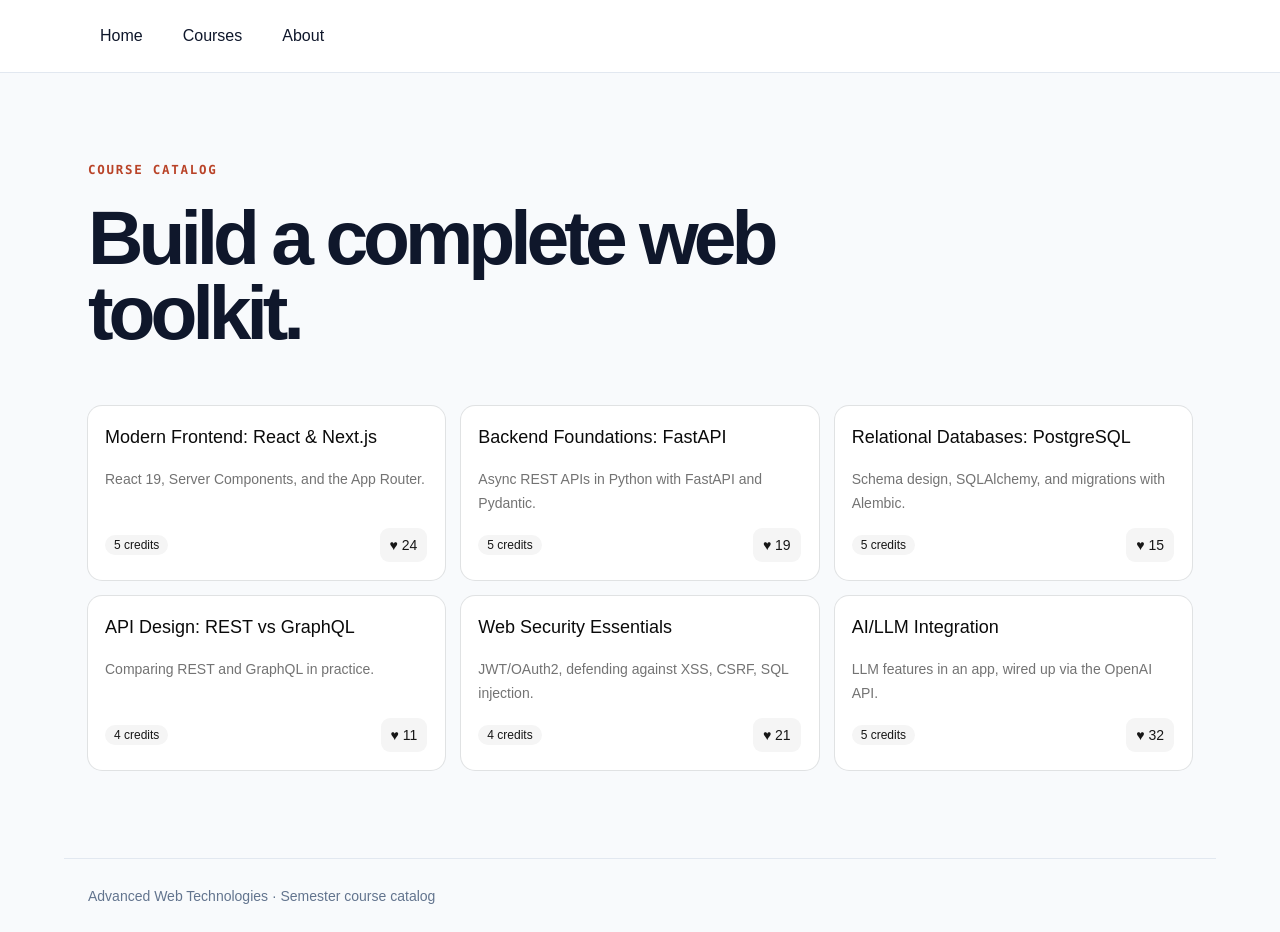
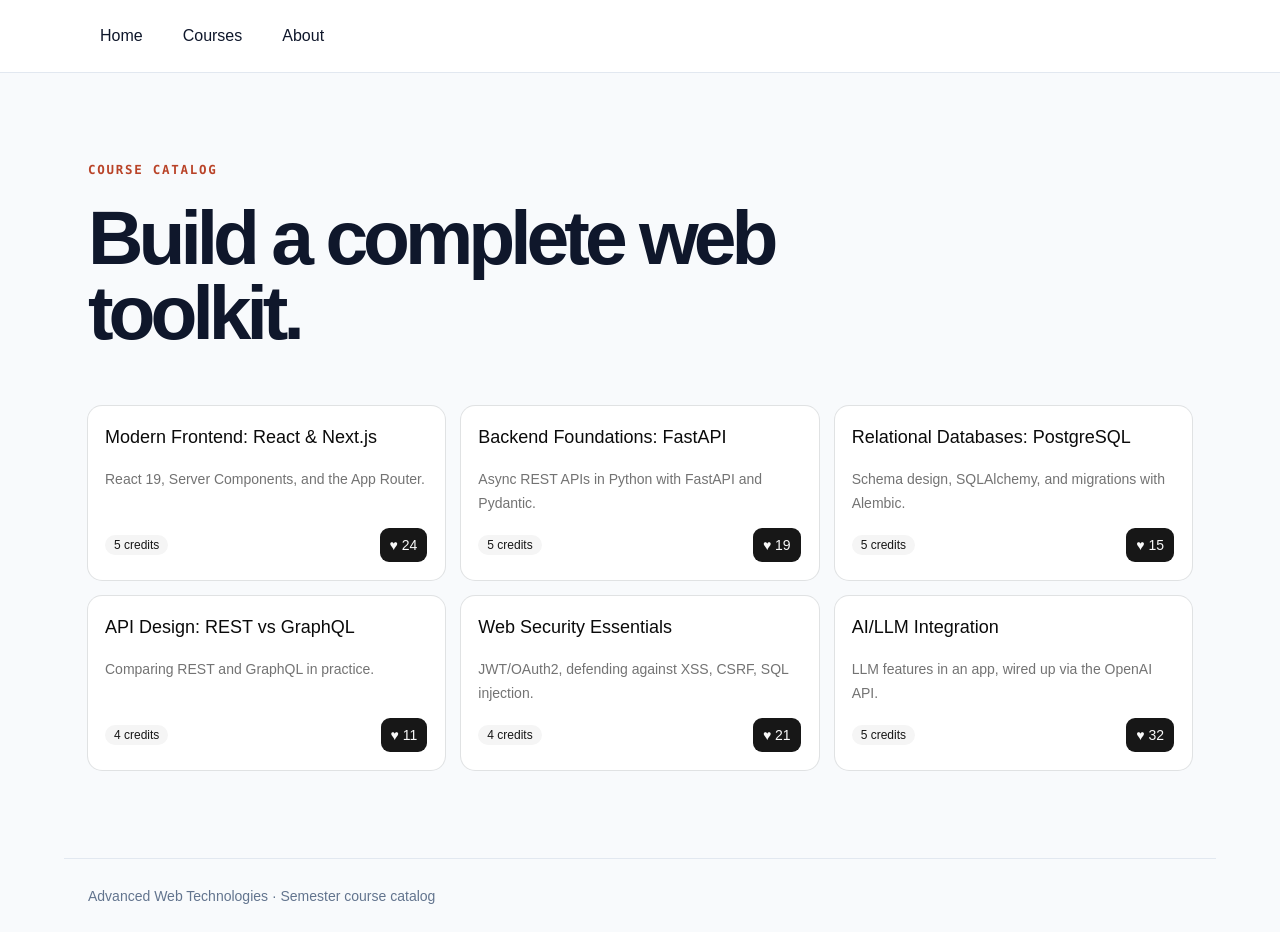
Before and after one commit to KaioshinKami/advWebLab, a Next.js app: page /courses in a window 1280 px wide. Built offline with nearby package versions, Linux system fonts and the light colour scheme.

Commit message:
style: use default button variant in course card

```diff
--- a/components/CourseCard.tsx
+++ b/components/CourseCard.tsx
@@ -36,7 +36,7 @@ export default function CourseCard({
           <div className="mt-auto flex items-center justify-between gap-3">
             <Badge variant="secondary">{credits} credits</Badge>
             <Button
-              variant="secondary"
+              variant="default"
               size="lg"
               type="button"
               className="dark:hover:bg-slate-800 dark:hover:text-white"
```
